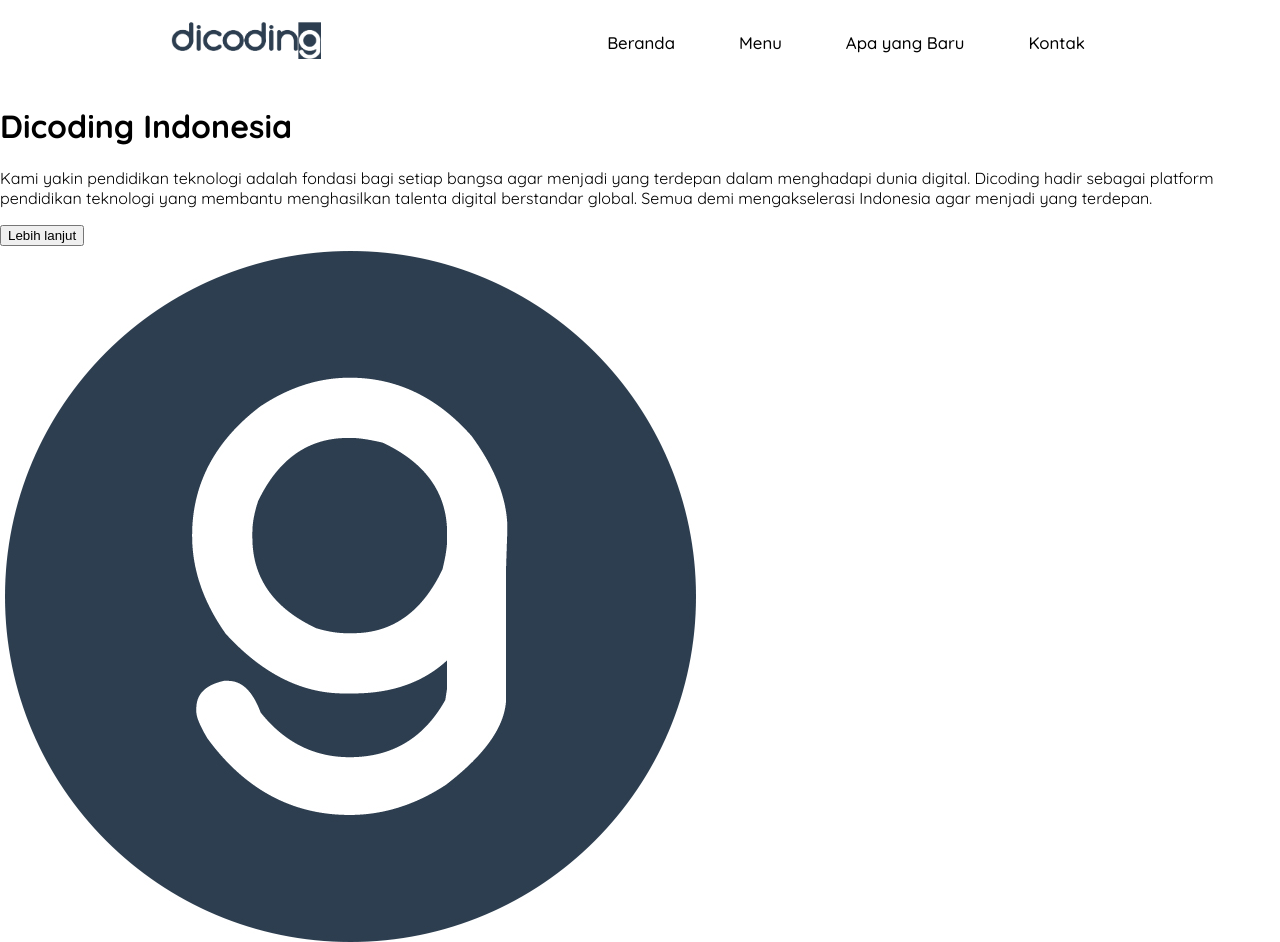
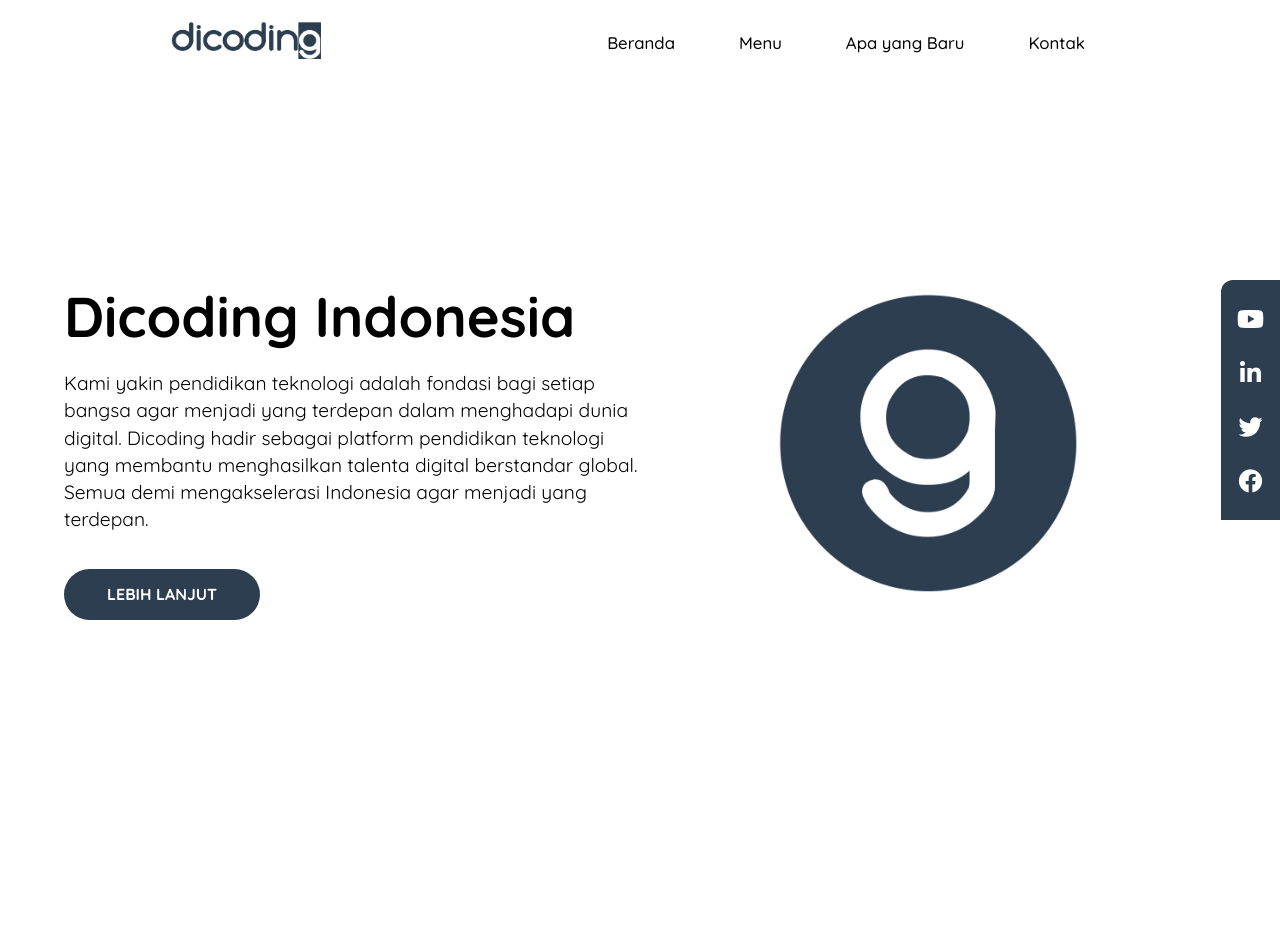
Before and after one commit to dvpms/landing-page-dicoding, a plain HTML site: page index.html in a window 1280 px wide. Shown: the top 942 px of the page. After the commit the page ends 800 px from the top, so only its background shows below. Drawn offline with Linux system fonts and the light colour scheme.

Commit message:
last step (finish)

```diff
--- a/css/app.css
+++ b/css/app.css
@@ -59,3 +59,138 @@ header.navbar-container .nav-list li:hover a {
   background-color: #425c77;
   color: white;
 }
+
+main{
+  flex:1;
+  width:100%;
+  max-widht:1200px;
+  margin-inline:auto;
+  padding: 2rem 4rem;
+  display:flex;
+  align-items:center;
+}
+
+main .content{
+  flex:1;
+  display:flex;
+  align-items:center;
+
+}
+
+main .content .content-description{
+  flex:1 1;
+}
+
+main .content .content-description .title{
+  margin-block: 1rem;
+  font-size: 3.5rem;
+}
+
+main .content .content-description p{
+  font-size:1.2rem;
+  line-height:1.7rem;
+}
+
+main .content .content-description button{
+  padding: 0.8rem 2.5rem;
+  border: 3px solid transparent;
+  border-radius: 999px;
+  margin-block-start: 1rem;
+  background-color: #2d3e50;
+  font-family: 'Quicksand', sans-serif;
+  text-transform: uppercase;
+  font-size: 1rem;
+  font-weight: 700;
+  color: white;
+  cursor: pointer;
+  transition: all 0.15s ease-in;
+}
+
+main .content .content-description button:hover {
+  border: 3px solid #2d3e50;
+  background-color: transparent;
+  color: #2d3e50;
+}
+main .content .content-image {
+  flex: 1;
+  display: flex;
+}
+main .content .content-image img {
+  width: 300px;
+  min-width: 250px;
+  margin: auto;
+}
+
+main aside{
+  position: fixed;
+  inset-block:0;
+  inset-inline-end:0;
+
+}
+
+main aside .social-media{
+  height:100%;
+  display:flex;
+}
+
+main aside .social-media ul{
+  padding: 1.5rem 1rem;
+  border-top-left-radius:12px;
+  border-bottom-left-radius;
+  margin: auto;
+  background-color: #2d3e50;
+  display:flex;
+  flex-flow: column nowrap;
+  align-items:center;
+  justify-content:center;
+  gap:1.5rem;
+}
+
+main aside .social-media li{
+  list-style-type:none;
+}
+
+main aside .social-media li a{
+  text-decoration:none;
+  font-size:1.5rem;
+  color:white;
+  transition: all 0.1s ease-in-out;
+
+}
+
+main aside .social-media li a:hover {
+  color: #89b0d9;
+}
+
+/* Medium devices (768px dan di bawahnya) */
+@media screen and (max-width: 768px){
+  header.navbar-container{
+    flex-direction: column;
+  }
+
+  header.navbar-container .nav-list ul{
+    flex-wrap:wrap;
+    column-gap: 0.5rem;
+  }
+
+  main{
+    padding: 1rem 3rem;
+  }
+
+  main .content{
+    flex-direction:column;
+    gap:2rem;
+  }
+
+  main .content .content-description .title{
+    font-size: 3rem;
+  }
+
+  main .content .content-description p{
+    font-size:1rem;
+  }
+
+  main .content .content-image{
+    order:-1;
+  }
+}
```
